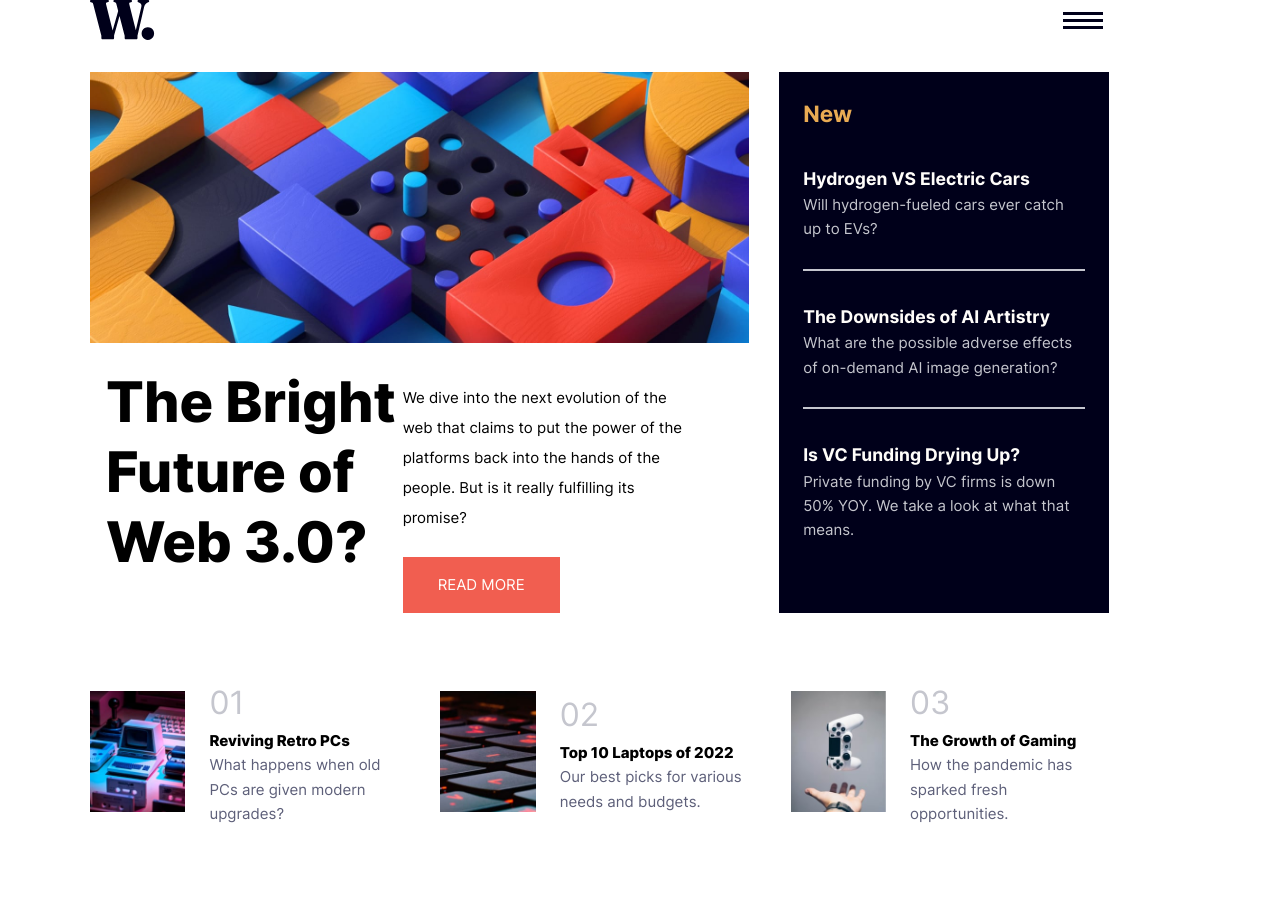
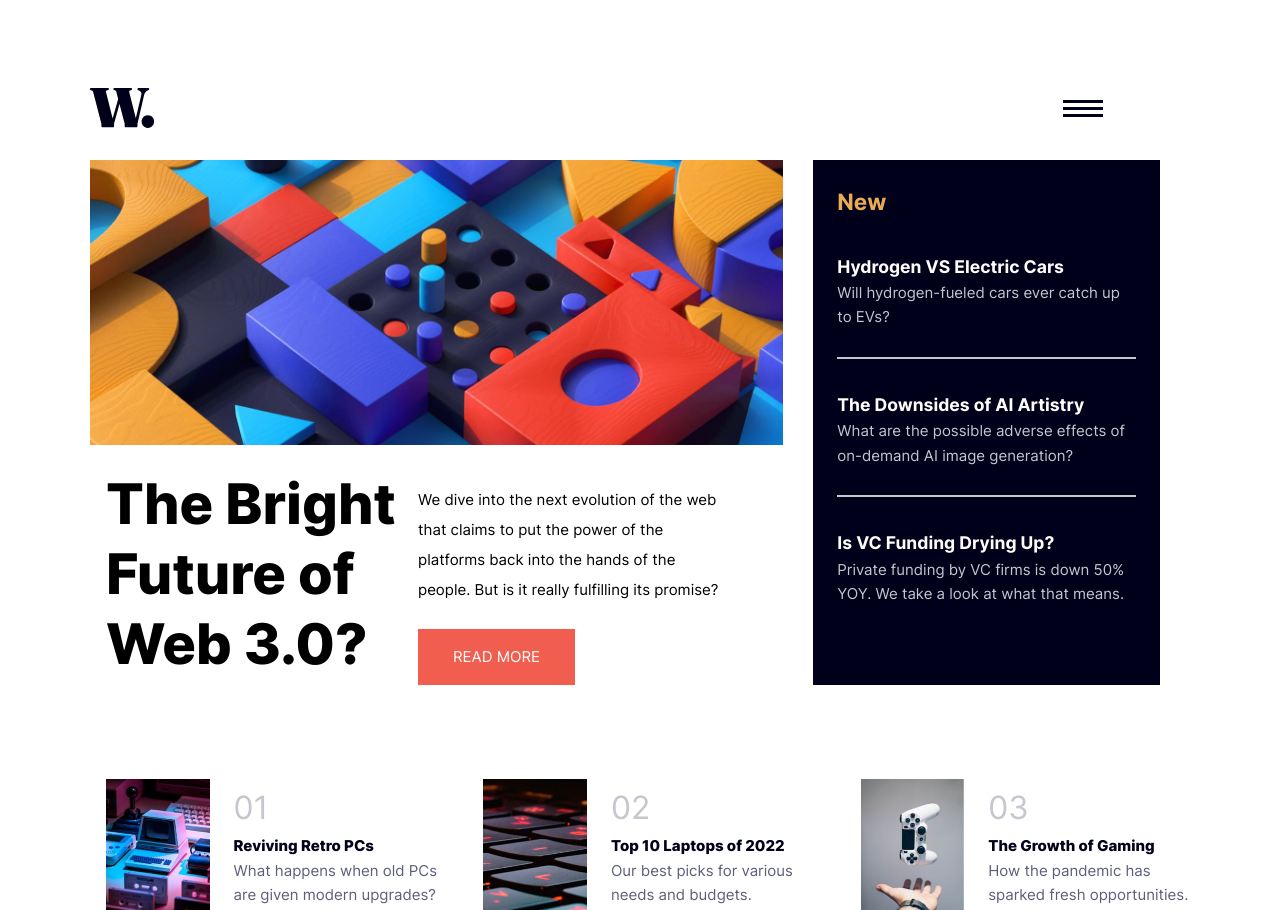
Before and after one commit to nivancheva/news-homepage-react, a React (Vite) app: page / in a window 1280 px wide. Before the commit the page ends 826 px from the top, so only its background shows below. Built offline with nearby package versions, Linux system fonts and the light colour scheme.

Commit message:
fix links hover color

```diff
--- a/src/App.css
+++ b/src/App.css
@@ -2,6 +2,7 @@
     margin: 1.75rem 0 4rem;
     display: grid;
     min-height: 100vh;
+    align-content: start;
 }
 
 .container {
@@ -48,10 +49,6 @@
 .news-section h2 {
     margin-bottom: 2rem;
     color: var(--clr-orange);
-}
-
-.news-section h3 {
-    color: var(--clr-off-white);
 }
 
 .news-section-data {
@@ -101,11 +98,14 @@
 @media (min-width:800px) {
     .wrapper {
         margin: 0;
+        margin-top: 5.5rem;
         justify-content: center;
     }
 
     .grid-container {
         display: grid;
+        height: fit-content;
+        width: 100%;
         grid-template-columns: 2fr 1fr;
         gap: 1.875rem
     }
@@ -124,5 +124,7 @@
 
     .articles {
         grid-template-columns: repeat(3, 1fr);
+        grid-column: span 3;
+        width: 100%;
     }
 }
--- a/src/App.jsx
+++ b/src/App.jsx
@@ -38,27 +38,26 @@ function App() {
           <h2>New</h2>
           <div className='news-section-data'>
             <div className='decoration'>
-              <h3>Hydrogen VS Electric Cars</h3>
+             <a className='links links-new' href='#'><h3>Hydrogen VS Electric Cars</h3></a>
               <p>Will hydrogen-fueled cars ever catch up to EVs?</p>
             </div>
             <div className='decoration'>
-              <h3>The Downsides of AI Artistry</h3>
+              <a className=' links links-new' href='#'><h3>The Downsides of AI Artistry</h3></a>
               <p>What are the possible adverse effects of on-demand AI image generation?</p>
             </div>
             <div>
-              <h3>Is VC Funding Drying Up?</h3>
+              <a className='links links-new'  href='#'><h3>Is VC Funding Drying Up?</h3></a>
               <p>Private funding by VC firms is down 50% YOY. We take a look at what that means.</p>
             </div>
           </div>
         </div>
-      </main>
 
-      <div className='container articles'>
+        <div className='container articles'>
           <div className='flex-container articles-data'>
             <img className='articles-img' src={pcsImg}/>
             <div className='article'>
               <p className='num'>01</p>
-              <h4>Reviving Retro PCs</h4>
+              <a className='links' href='#'><h4>Reviving Retro PCs</h4></a>
               <p className='article-description'>What happens when old PCs are given modern upgrades?</p>
             </div>
           </div>
@@ -67,7 +66,7 @@ function App() {
             <img className='articles-img' src={laptopImg}/>
             <div className='article'>
               <p className='num'>02</p>
-              <h4>Top 10 Laptops of 2022</h4>
+              <a className='links' href='#'><h4>Top 10 Laptops of 2022</h4></a>
               <p className='article-description'>Our best picks for various needs and budgets.</p>
             </div>
           </div>
@@ -76,11 +75,12 @@ function App() {
             <img className='articles-img' src={gamingImg}/>
             <div className='article'>
               <p className='num'>03</p>
-              <h4>The Growth of Gaming</h4>
+              <a className='links' href='#'><h4>The Growth of Gaming</h4></a>
               <p className='article-description'>How the pandemic has sparked fresh opportunities.</p>
             </div>
           </div>
         </div>
+      </main>
     </div>
   )
 }
--- a/src/index.css
+++ b/src/index.css
@@ -85,11 +85,21 @@ body {
     background-color: var(--clr-very-dark-blue);
 }
 
+
+.links {
+    text-decoration: none;
+    color: var(--clr-very-dark-blue)
+}
+
 .links:hover {
     cursor: pointer;
     color: var(--clr-red);
 }
 
+.links-new {
+    color: var(--clr-off-white);
+}
+
 .links-new:hover {
     color: var(--clr-orange);
 }
```
